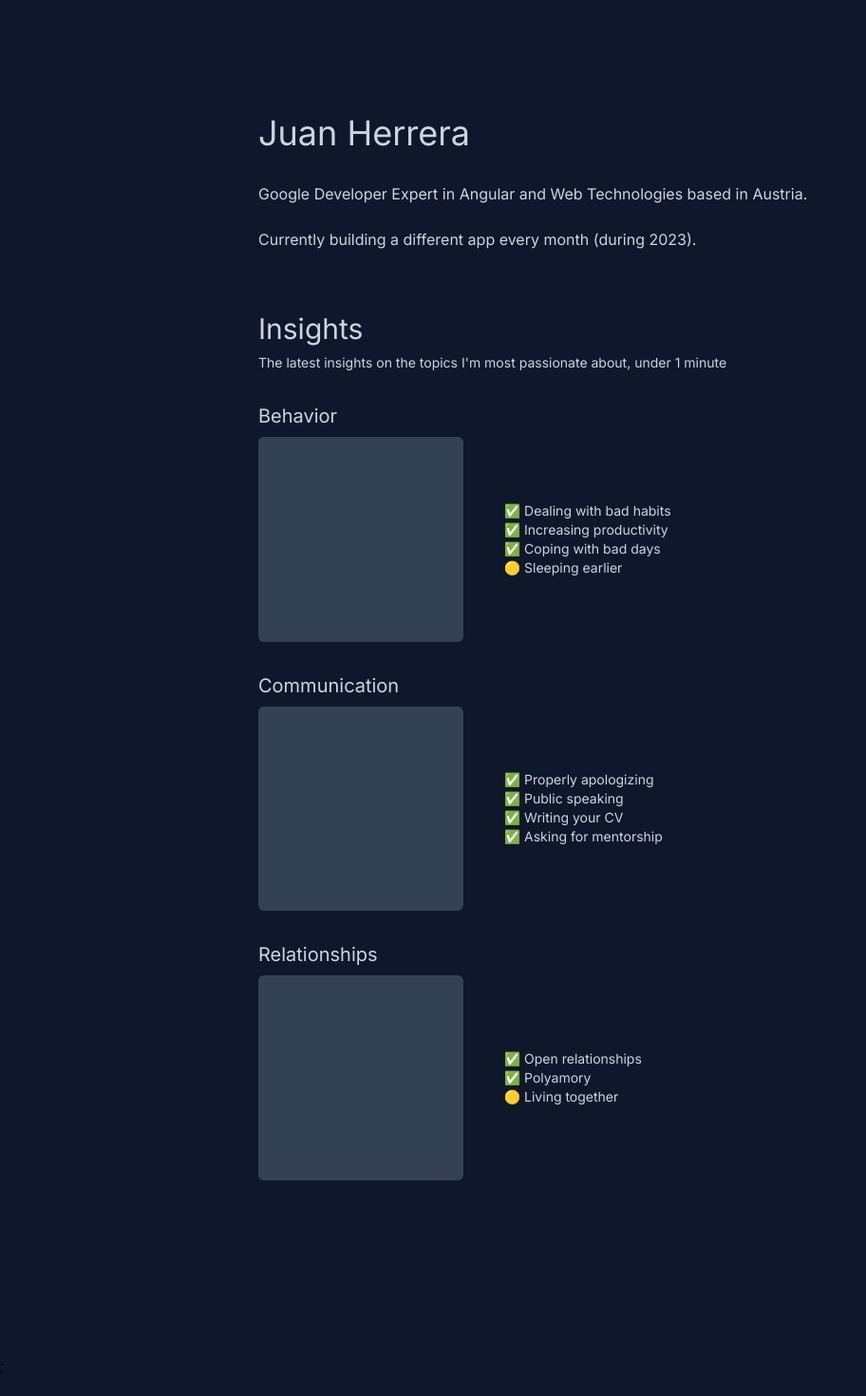
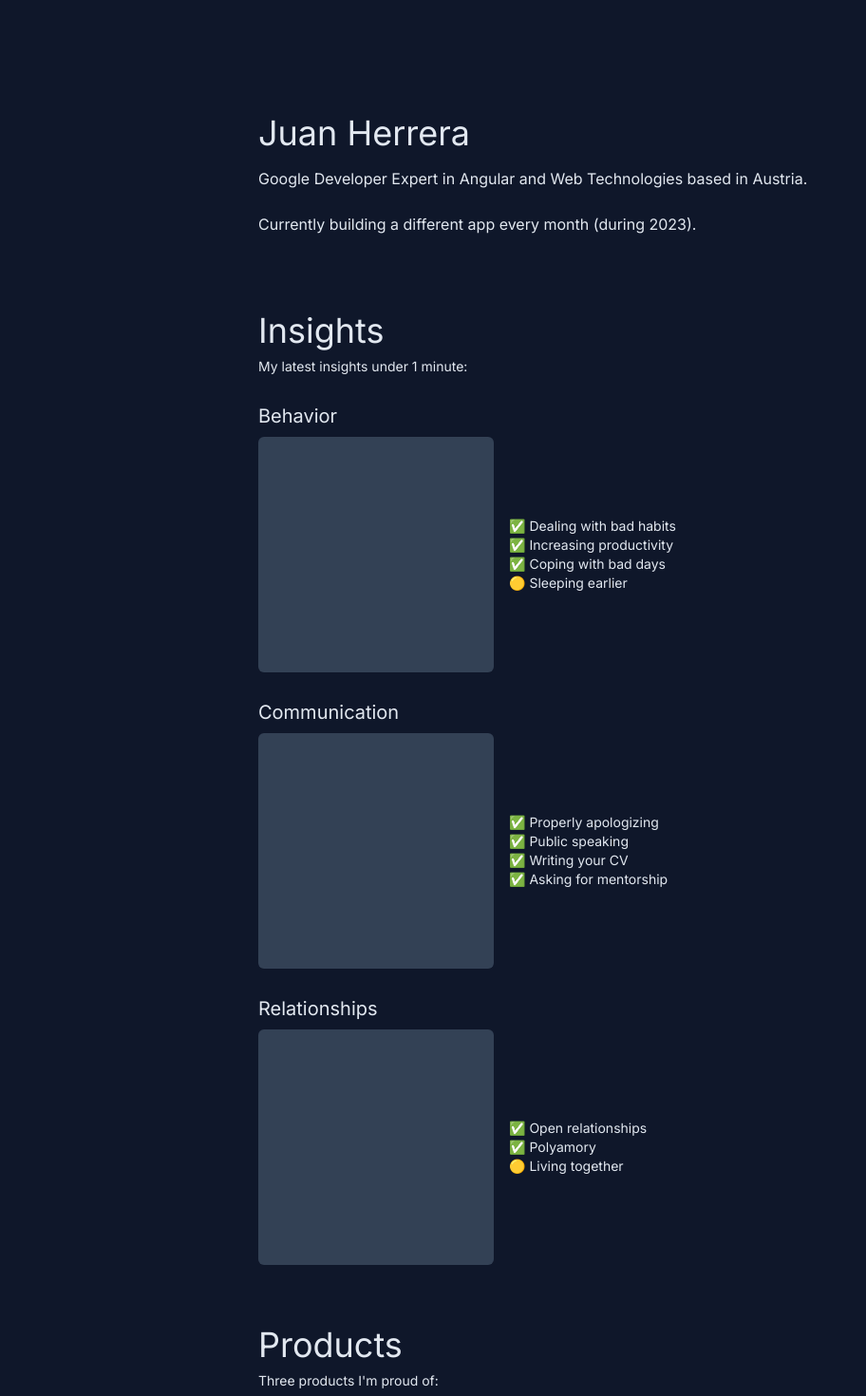
Before and after one commit to jdjuan/jdjuan.io, a Next.js app: page / in a window 1280 px wide. Shown: the top 1470 px of the page at 95% size, without its empty margins (0-912 px from the left). Built offline with nearby package versions, Linux system fonts and the light colour scheme; what tailwindcss-debug-screens would draw is missing.

Commit message:
adjust margins and paddings

```diff
--- a/content/_insights.ts
+++ /dev/null
@@ -1,19 +0,0 @@
-export const insights = [
-  {
-    title: "Behavior",
-    topics: [
-      "✅ Dealing with bad habits",
-      "✅ Increasing productivity",
-      "✅ Coping with bad days",
-      "🟡 Sleeping earlier",
-    ],
-  },
-  {
-    title: "Communication",
-    topics: ["✅ Properly apologizing ", "✅ Public speaking", "✅ Writing your CV", "✅ Asking for mentorship"],
-  },
-  {
-    title: "Relationships",
-    topics: ["✅ Open relationships", "✅ Polyamory", "🟡 Living together"],
-  },
-];
--- /dev/null
+++ b/content/highlights.interface.ts
@@ -0,0 +1,5 @@
+export interface Highlight {
+  title: string;
+  description: string;
+  items: { title: string; topics: string[] }[];
+}
--- /dev/null
+++ b/content/insights.ts
@@ -0,0 +1,25 @@
+import { Highlight } from "./highlights.interface";
+
+export const insights: Highlight = {
+  title: "Insights",
+  description: "My latest insights under 1 minute:",
+  items: [
+    {
+      title: "Behavior",
+      topics: [
+        "✅ Dealing with bad habits",
+        "✅ Increasing productivity",
+        "✅ Coping with bad days",
+        "🟡 Sleeping earlier",
+      ],
+    },
+    {
+      title: "Communication",
+      topics: ["✅ Properly apologizing", "✅ Public speaking", "✅ Writing your CV", "✅ Asking for mentorship"],
+    },
+    {
+      title: "Relationships",
+      topics: ["✅ Open relationships", "✅ Polyamory", "🟡 Living together"],
+    },
+  ],
+};
--- /dev/null
+++ b/content/products.ts
@@ -0,0 +1,20 @@
+import { Highlight } from "./highlights.interface";
+
+export const products: Highlight = {
+  title: "Products",
+  description: "Three products I'm proud of:",
+  items: [
+    {
+      title: "HeadScroll",
+      topics: ["✅ Helps you play guitar", "✅ Co-founded in 2021", "✅ 10 user per day"],
+    },
+    {
+      title: "Der Die Das",
+      topics: ["✅ Helps you learn German", "✅ Built in 2020", "✅ 278 users"],
+    },
+    {
+      title: "P.A.D.A.",
+      topics: ["✅ Helps you plan meetings", "✅ Launched in 2019", "✅ Anybody?"],
+    },
+  ],
+};
--- a/pages/index.tsx
+++ b/pages/index.tsx
@@ -1,22 +1,24 @@
 import Head from "next/head";
 import cx from "classnames";
 import { Inter } from "@next/font/google";
-import { insights } from "../content/_insights";
+import { insights } from "../content/insights";
+import { products } from "../content/products";
 
 const inter = Inter({ subsets: ["latin"] });
 
 export default function Home() {
+  const highlights = [insights, products];
   return (
     <>
       <Head>
         <title>Juan Herrera</title>
       </Head>
       <main
-        className={`${inter.className} max-w-4xl p-12 text-slate-300 sm:m-10 md:m-10 md:p-10 md:pr-6 lg:mx-auto lg:p-20 lg:pr-10`}
+        className={`${inter.className} max-w-4xl p-8 pt-10 text-slate-200 sm:m-10 md:m-10 md:p-10 md:pr-6 lg:mx-auto lg:p-20 lg:pr-10`}
       >
         {/* INTRO */}
-        <div className='mb-16'>
-          <h1 className='mb-8 text-4xl'>Juan Herrera</h1>
+        <div className='mb-20'>
+          <h1 className='mb-4 text-4xl'>Juan Herrera</h1>
           <div className=''>
             <p>Google Developer Expert in Angular and Web Technologies based in Austria.</p>
             <br />
@@ -24,30 +26,31 @@ export default function Home() {
           </div>
         </div>
         {/* END INTRO */}
-        {/* INSIGHTS˝ */}
-        <div className='mb-16'>
-          <h2 className='mb-2 text-3xl'>Insights</h2>
-          <p className='text-sm'>The latest insights on the topics I&apos;m most passionate about, under 1 minute</p>
-          {insights.map(({ title, topics }) => (
-            <>
-              <div className='my-8'>
+        {/* HIGHLIGHTS */}
+        {highlights.map((highlight) => (
+          <div className='mb-16' key={highlight.title}>
+            <h2 className='mb-2 text-4xl'>{highlight.title}</h2>
+            <p className='text-sm'>{highlight.description}</p>
+            {highlight.items.map(({ title, topics }) => (
+              <div className='my-7' key={title}>
                 <h3 className='mb-2 text-xl'>{title}</h3>
-                <div className='grid grid-cols-12 items-center'>
+                <div className='grid grid-cols-12 items-center gap-4'>
                   <div className='col-span-4'>
-                    <div className='aspect-square w-10/12 rounded-md bg-slate-700 bg-clip-content'></div>
+                    <div className='aspect-square w-full rounded-md bg-slate-700 bg-clip-content'></div>
                   </div>
                   <div className='col-span-8 text-sm'>
                     {topics.map((topic) => (
-                      <>
-                        <p>{topic}</p>
-                      </>
+                      <p key={topic}>{topic}</p>
                     ))}
                   </div>
                 </div>
               </div>
-            </>
-          ))}
-        </div>
+            ))}
+          </div>
+        ))}
+        {/* END HIGHLIGHTS */}
+
+        {/* END PRODUCTS */}
         {/* <div className='grid items-center gap-10 sm:grid-cols-2 sm:gap-14 md:gap-y-8 lg:gap-2 portrait:gap-16 landscape:gap-14'>
           <div className=''>
             <h1 className='mb-8 text-3xl'>Juan Herrera</h1>
```
